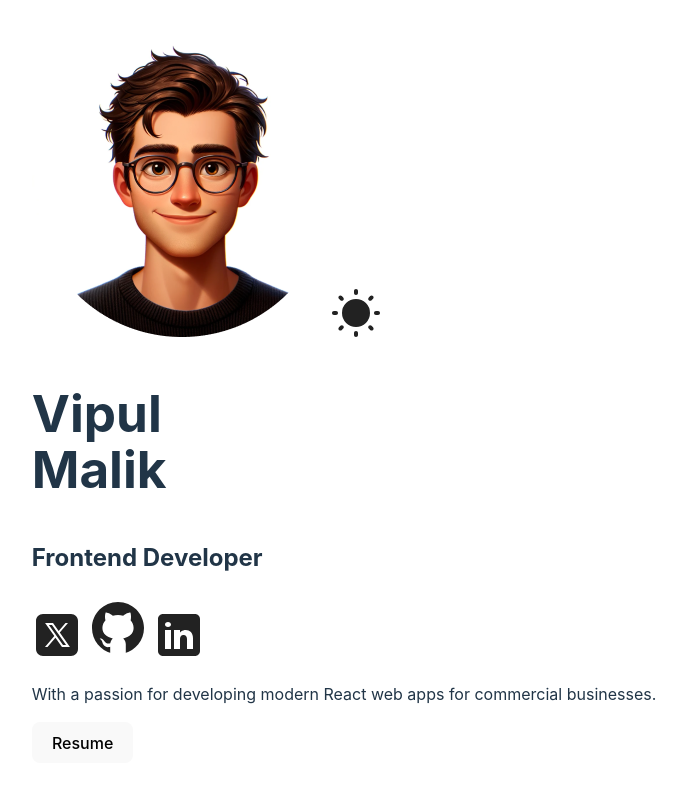
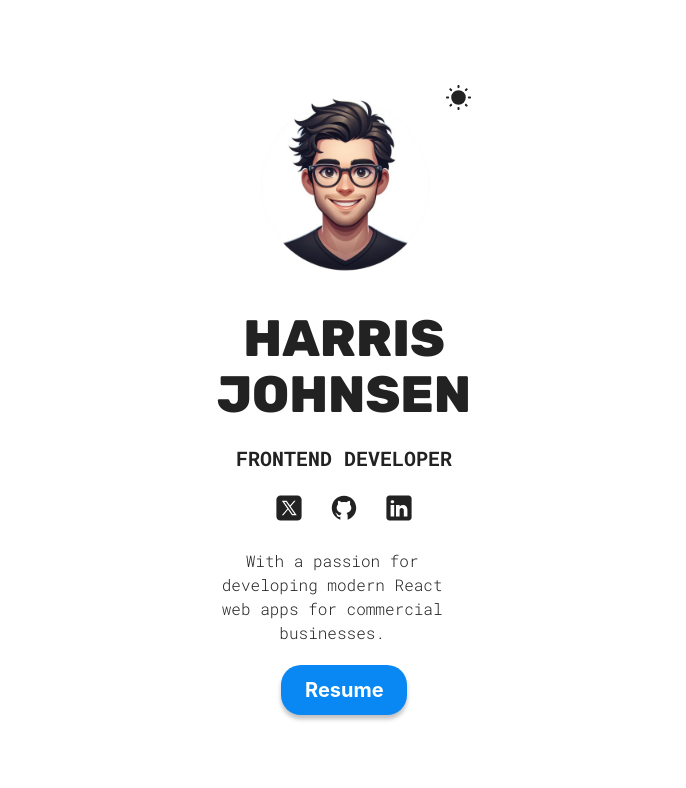
Before and after one commit to vipulmalik07/Portfolio-Project, a React (Vite) app: page / in a window 1280 px wide. Shown: the top 788 px of the page, without its empty margins (296-982 px from the left). Built offline with nearby package versions, Linux system fonts and the light colour scheme.

Commit message:
some directory changed

```diff
--- a/src/App.css
+++ b/src/App.css
@@ -24,3 +24,52 @@ body {
   justify-content: center;
   margin: 0 auto 60px;
 }
+
+#root {
+  display: flex;
+  flex-direction: column;
+  gap: 60px;
+}
+
+h1,
+h2,
+h3,
+p {
+  color: var(--text-color);
+  margin: 0;
+  padding: 0;
+}
+
+h2,
+h3,
+p {
+  font-family: 'Roboto Mono', monospace;
+}
+
+h1,
+h2 {
+  text-transform: uppercase;
+}
+
+h2,
+h3 {
+  font-size: 20px;
+}
+
+h1 {
+  font-family: 'Rubik', sans-serif;
+  font-size: 32px;
+}
+
+p {
+  font-size: 16px;
+  font-weight: 300;
+}
+
+.sectionTitle {
+  margin-bottom: 30px;
+}
+
+.hover {
+  cursor: pointer;
+}
--- a/src/App.jsx
+++ b/src/App.jsx
@@ -1,11 +1,12 @@
-import './App.css'
-import Hero from './Components/Hero/Hero'
+import './App.css';
+import Hero from './sections/Hero/Hero';
+function App() {
+  return (
+    <>
+      <Hero />
 
-function App() {
+    </>
+  );
+}
 
-
-  return (
-    <Hero/>
-  )
-}
-export default App
+export default App;
--- a/src/Common/ThemeContext.jsx
+++ b/src/Common/ThemeContext.jsx
@@ -15,7 +15,6 @@ export const ThemeProvider = ({ children }) => {
   }, [theme]);
 
   const toggleTheme = () => {
-    console.log('theme switched')
     setTheme((prevTheme) => (prevTheme === 'light' ? 'dark' : 'light'));
   };
 
--- a/src/Components/Hero/Hero.jsx
+++ /dev/null
@@ -1,61 +0,0 @@
-import "./Hero.css";
-import heroimg from "../../assets/hero-img.png";
-import sun from "../../assets/sun.svg";
-import moon from "../../assets/moon.svg";
-import twitterLight from "../../assets/twitter-light.svg";
-import twitterDark from "../../assets/twitter-dark.svg";
-import githublight from "../../assets/github-light.svg";
-import githubDark from "../../assets/github-dark.svg";
-import linkedinLight from "../../assets/linkedin-light.svg";
-import linkedinDark from "../../assets/linkedin-dark.svg";
-import CV from "../../assets/cv.pdf";
-import { useTheme } from "../../Common/ThemeContext";
-
-const Hero = () => {
-  const { theme, toggleTheme } = useTheme()
-
-  const themeIcon = theme === 'light' ? sun : moon;
-  const twitterIcon = theme === 'light' ? twitterLight : twitterDark;
-  const githubIcon = theme === 'light' ? githublight : githubDark;
-  const linkedinIcon = theme === 'light' ? linkedinLight : linkedinDark;
-  return (
-    <section id="hero" className="container">
-      <div className="hero-div">
-        <img className="hero-img" src={heroimg} alt="Profile Picture" />
-        <img className="color-mode" src={themeIcon} alt="Color mode icon" onClick={toggleTheme} />
-      </div>
-      <div className="info">
-        <h1>
-          Vipul <br />
-          Malik
-        </h1>
-        <h2>Frontend Developer</h2>
-        <span>
-          <a href="#">
-            {" "}
-            <img src={twitterIcon} alt="twitter icon" target="_blank" />
-          </a>
-          <a href="#">
-            {" "}
-            <img src={githubIcon} alt="github icon" target="_blank" />
-          </a>
-          <a href="#">
-            {" "}
-            <img src={linkedinIcon} alt="linkedin icon" target="_blank" />
-          </a>
-        </span>
-        <p>
-          With a passion for developing modern React web apps for commercial
-          businesses.
-        </p>
-        <a href={CV} download>
-          <button className="hover">
-            Resume
-          </button>
-        </a>
-      </div>
-    </section>
-  );
-};
-
-export default Hero;
--- /dev/null
+++ b/src/sections/Hero/Hero.jsx
@@ -0,0 +1,67 @@
+import styles from './HeroStyles.module.css';
+import heroImg from '../../assets/Design uten navn.png';
+import sun from '../../assets/sun.svg';
+import moon from '../../assets/moon.svg';
+import twitterLight from '../../assets/twitter-light.svg';
+import twitterDark from '../../assets/twitter-dark.svg';
+import githubLight from '../../assets/github-light.svg';
+import githubDark from '../../assets/github-dark.svg';
+import linkedinLight from '../../assets/linkedin-light.svg';
+import linkedinDark from '../../assets/linkedin-dark.svg';
+import CV from '../../assets/cv.pdf';
+import { useTheme } from '../../Common/ThemeContext';
+
+function Hero() {
+  const { theme, toggleTheme } = useTheme();
+
+  const themeIcon = theme === 'light' ? sun : moon;
+  const twitterIcon = theme === 'light' ? twitterLight : twitterDark;
+  const githubIcon = theme === 'light' ? githubLight : githubDark;
+  const linkedinIcon = theme === 'light' ? linkedinLight : linkedinDark;
+
+  return (
+    <section id="hero" className={styles.container}>
+      <div className={styles.colorModeContainer}>
+        <img
+          src={heroImg}
+          className={styles.hero}
+          alt="Profile picture of Harris Johnsen"
+        />
+        <img
+          className={styles.colorMode}
+          src={themeIcon}
+          alt="Color mode icon"
+          onClick={toggleTheme}
+        />
+      </div>
+      <div className={styles.info}>
+        <h1>
+          Harris
+          <br />
+          Johnsen
+        </h1>
+        <h2>Frontend Developer</h2>
+        <span>
+          <a href="https://twitter.com/" target="_blank">
+            <img src={twitterIcon} alt="Twitter icon" />
+          </a>
+          <a href="https://github.com/" target="_blank">
+            <img src={githubIcon} alt="Github icon" />
+          </a>
+          <a href="https://linkedin.com/" target="_blank">
+            <img src={linkedinIcon} alt="Linkedin icon" />
+          </a>
+        </span>
+        <p className={styles.description}>
+          With a passion for developing modern React web apps for commercial
+          businesses.
+        </p>
+        <a href={CV} download>
+          <button className="hover">Resume</button>
+        </a>
+      </div>
+    </section>
+  );
+}
+
+export default Hero;
--- /dev/null
+++ b/src/sections/Hero/HeroStyles.module.css
@@ -0,0 +1,78 @@
+.container {
+  display: flex;
+  flex-direction: column;
+  justify-content: center;
+  gap: 20px;
+  text-align: center;
+  height: 100dvh;
+  min-height: 500px;
+
+  .hero {
+    max-width: 200px;
+  }
+
+  span {
+    display: flex;
+    gap: 25px;
+    justify-content: center;
+
+    a {
+      margin: 0;
+
+      img {
+        width: 30px;
+      }
+    }
+  }
+
+  a {
+    width: fit-content;
+    align-self: center;
+  }
+
+  button {
+    background-color: var(--btn-color);
+    color: var(--btn-text-color);
+    border: none;
+    border-radius: 20px;
+    width: 126px;
+    height: 50px;
+    font-size: 20px;
+    font-weight: bold;
+    box-shadow: 0 4px 4px rgba(0, 0, 0, 0.25);
+    transition: box-shadow 200ms ease-in-out, transform 200ms ease-in-out;
+  }
+
+  button:hover {
+    transform: scale(1.05);
+  }
+
+  button:active {
+    transform: translateY(2px);
+    box-shadow: 0 2px 2px rgba(0, 0, 0, 0.25);
+  }
+}
+
+.colorModeContainer {
+  position: relative;
+}
+
+.colorMode {
+  position: absolute;
+  right: 0;
+  width: 25px;
+}
+
+.colorMode:hover {
+  cursor: pointer;
+}
+
+.description {
+  max-width: 24ch;
+}
+
+.info {
+  display: flex;
+  flex-direction: column;
+  gap: 20px;
+}
```
Also changed, not shown: src/main.jsx (+6 -6 lines), src/Components/Hero/Hero.css (deleted). Lines whose indentation alone changed are shown as unchanged.
